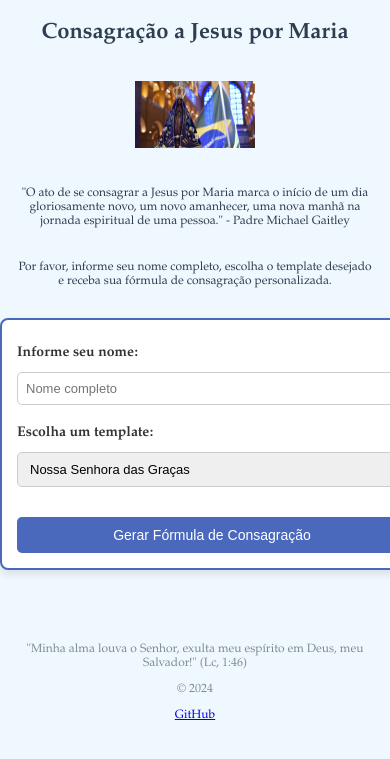
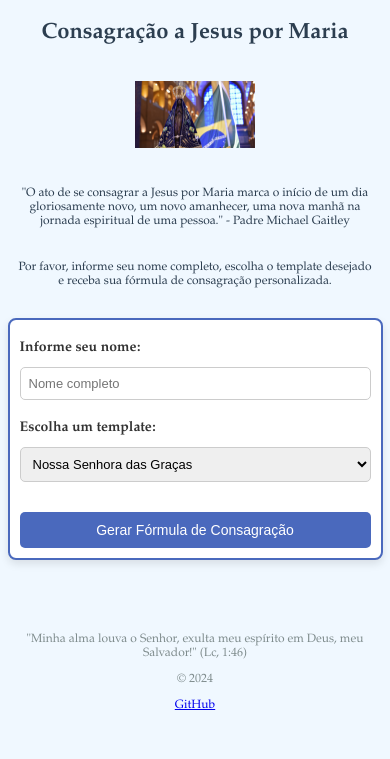
Before and after one commit to dantba/MtnConsacration, a FastAPI app: page / in a window 390 px wide; the page is wider, and only the part inside the window is pictured. Shown: the top 759 px of that part. Run offline with FastAPI, Linux system fonts and the light colour scheme.

Commit message:
fix: adjust form on mobile

```diff
--- a/templates/form.html
+++ b/templates/form.html
@@ -94,9 +94,10 @@
 
         @media (max-width: 768px) {
             form {
-                padding: 15px;
+                padding: 10px;
                 margin: 10px auto;
                 border-radius: 8px;
+                width: 90%;
             }
 
             button {
```
